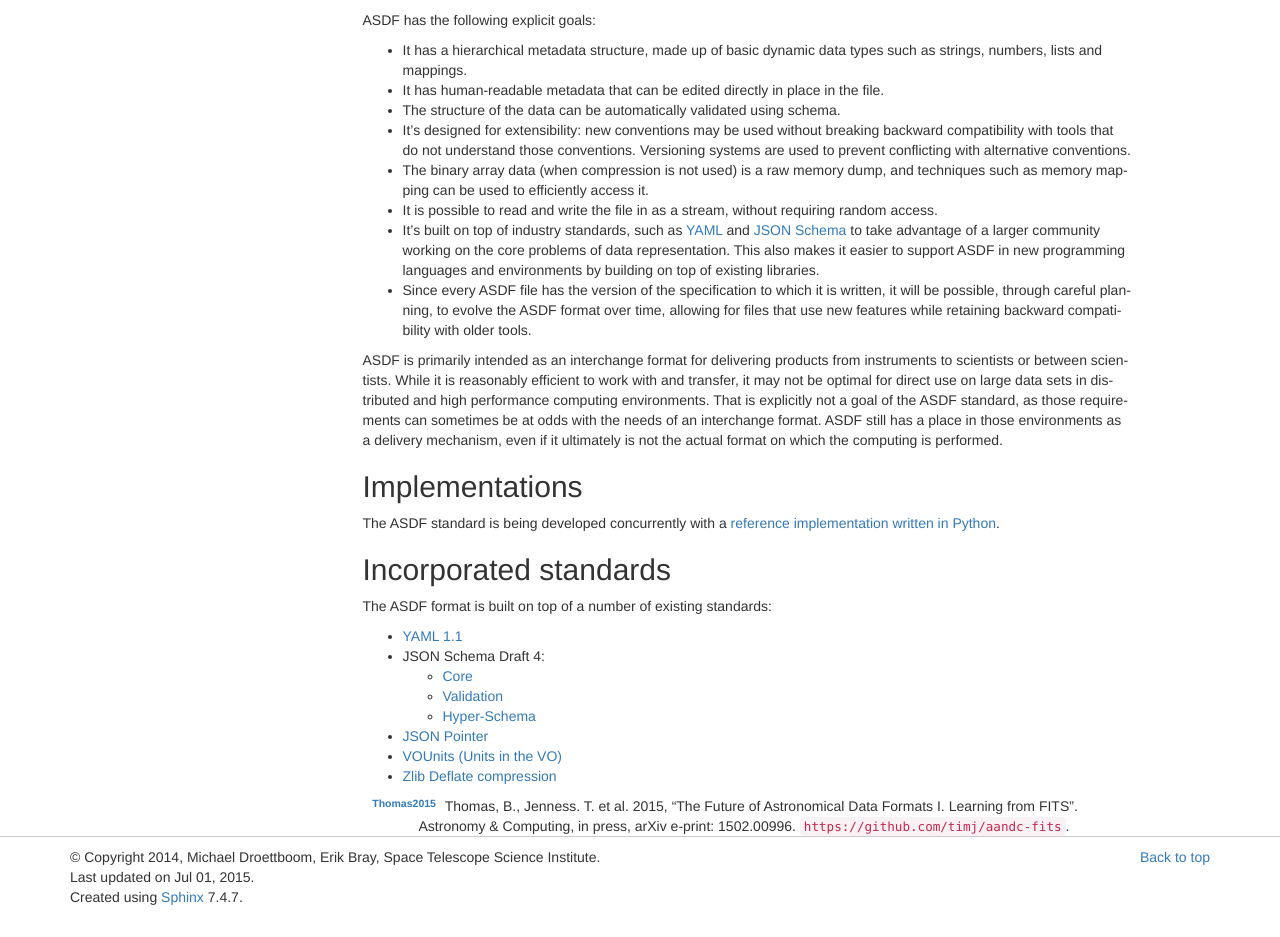
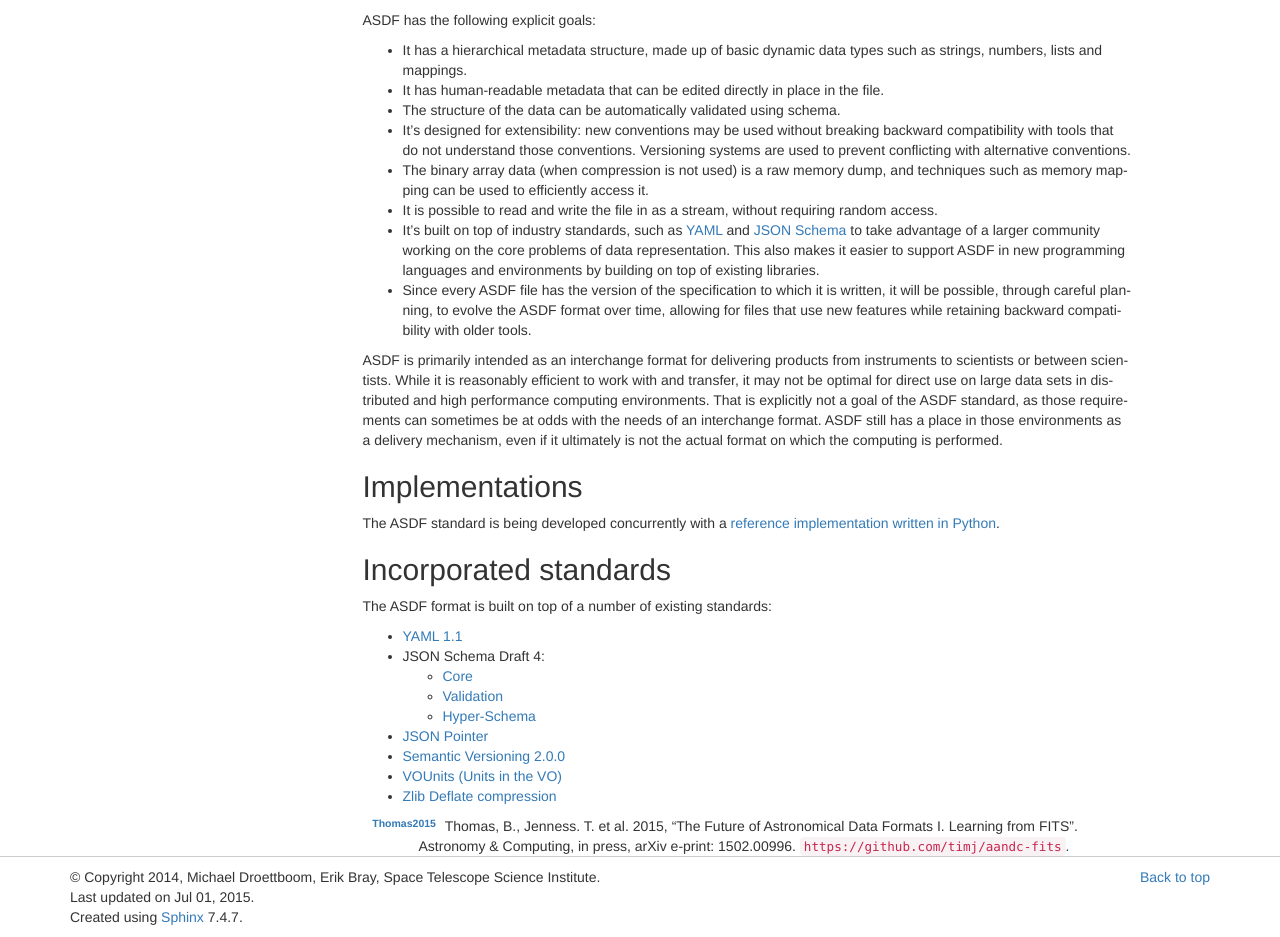
Before and after one commit to asdf-format/asdf-standard, a Sphinx documentation site: the page built from source/intro.rst, in a window 1280 px wide and 1297 px high. Shown: the part 360-1297 px from the top of the window. Built offline with Sphinx 7.4.7, drawn with Linux system fonts in a browser that asks for light colours; pages that are not in the unit, such as notebooks, are missing from menus.

Commit message:
Add Semantic Versioning as an incorporated standard

```diff
--- a/source/intro.rst
+++ b/source/intro.rst
@@ -99,6 +99,8 @@ The ASDF format is built on top of a number of existing standards:
 
 - `JSON Pointer <http://tools.ietf.org/html/rfc6901>`__
 
+- `Semantic Versioning 2.0.0 <http://semver.org/spec/v2.0.0.html>`__
+
 - `VOUnits (Units in the VO)
   <http://www.ivoa.net/documents/VOUnits/index.html>`__
 
```
